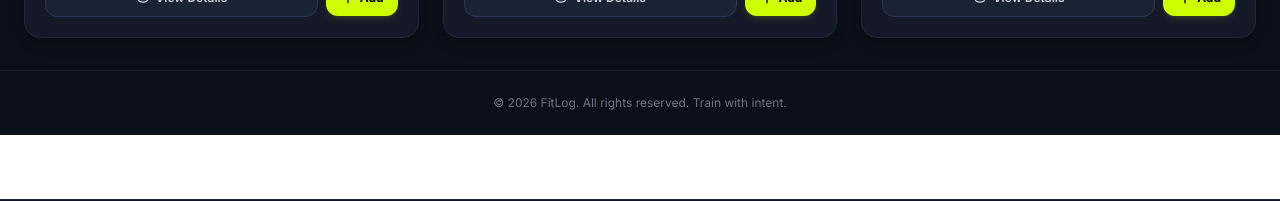
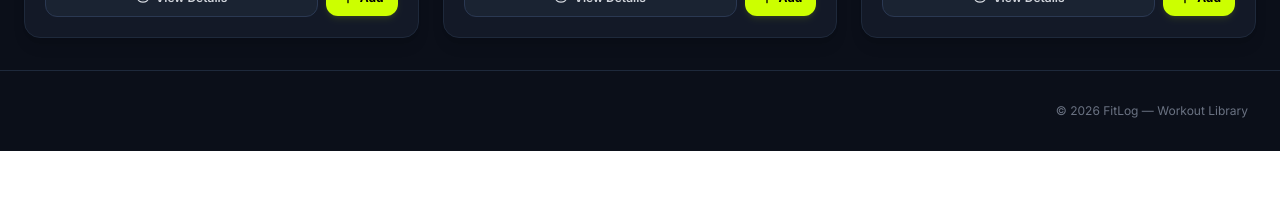
Before and after one commit to jannat056/fitlog, a Next.js app: page / in a window 1280 px wide. Shown: the part 2455-2656 px from the top of the page. Built offline with nearby package versions, Linux system fonts and the light colour scheme.

Commit message:
fix: resolve footer spacing and align with figma design

```diff
--- a/src/app/page.tsx
+++ b/src/app/page.tsx
@@ -3,15 +3,15 @@ import WorkoutLibrary from "@/components/WorkoutLibrary";
 
 export default function HomePage() {
   return (
-    <main className="min-h-screen bg-[#0b0f19] flex flex-col justify-between">
-      <div>
+    <main className="min-h-screen bg-[#0b0f19] flex flex-col">
+      <div className="flex-grow">
         <Hero />
         <WorkoutLibrary />
       </div>
 
-      {/* Simple Professional Footer */}
-      <footer className="py-6 text-center text-xs text-gray-500 border-t border-[#1e293b]">
-        © 2026 FitLog. All rights reserved. Train with intent.
+      {/* Figma Aligned Footer */}
+      <footer className="py-8 px-8 text-right text-xs text-gray-500 border-t border-[#1e293b]">
+        © 2026 FitLog — Workout Library
       </footer>
     </main>
   );
```
